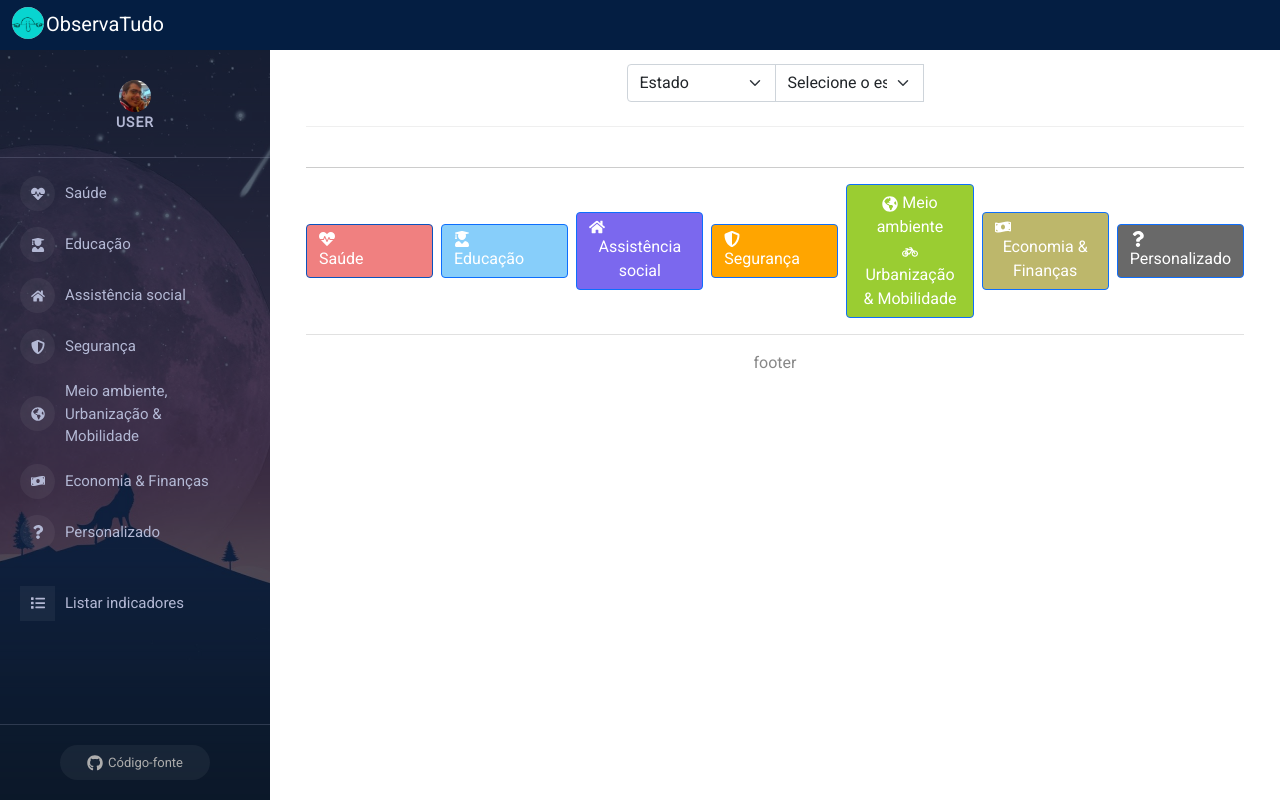
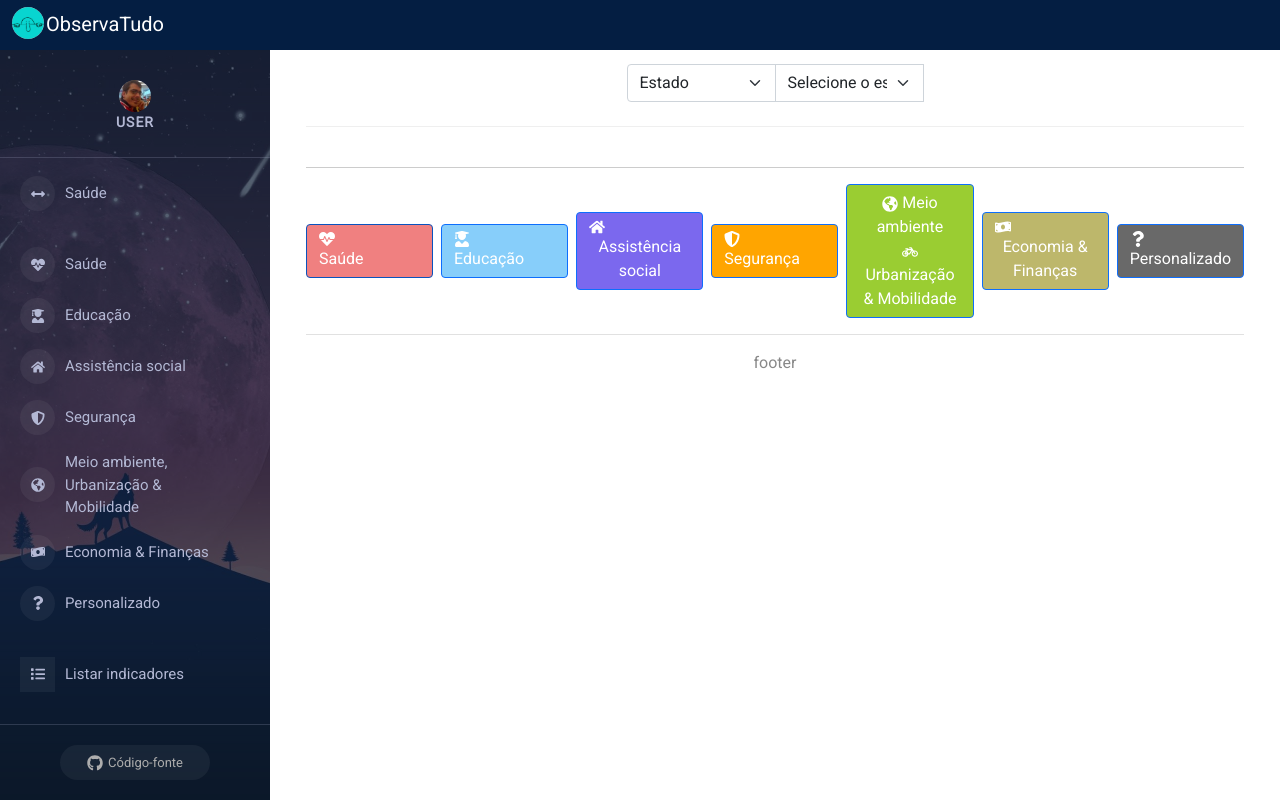
Before and after one commit to JJDSNT/otfrontend2, a React (Create React App) app: page / in a window 1280 px wide. Built offline with nearby package versions, Linux system fonts and the light colour scheme.

Commit message:
lidando com o menu colapsado

```diff
--- a/src/Layout/Aside.tsx
+++ b/src/Layout/Aside.tsx
@@ -8,16 +8,17 @@ import {
   SidebarFooter,
   SidebarContent,
 } from 'react-pro-sidebar';
-import { FaGithub, FaGlobeAmericas, FaHeartbeat, FaHome, FaList, FaMoneyBillWave, FaQuestion, FaUserGraduate, FaShieldAlt } from 'react-icons/fa';
+import { FaArrowsAltH, FaGithub, FaGlobeAmericas, FaHeartbeat, FaHome, FaList, FaMoneyBillWave, FaQuestion, FaUserGraduate, FaShieldAlt } from 'react-icons/fa';
 import sidebarBg from './assets/bg.jpg';
 
 interface Props{
   collapsed: boolean;
   toggled: boolean;
   handleToggleSidebar: () => void;
+  handleCollapsedChange: () => void;
 }
 
-const Aside = ({ collapsed, toggled, handleToggleSidebar }:Props) => {
+const Aside = ({ collapsed, toggled, handleToggleSidebar, handleCollapsedChange }:Props) => {
   return (
     <ProSidebar
       image={sidebarBg}
@@ -45,11 +46,15 @@ const Aside = ({ collapsed, toggled, handleToggleSidebar }:Props) => {
         <img src={avatar} style={{width:'32px', height:'32px', top:'10px', left:'10px', borderRadius:'50%'}} alt="avatar"/>
         <br />
         user
+
       </div>
         </div>
       </SidebarHeader>
 
       <SidebarContent>
+      <Menu iconShape="circle">
+      <MenuItem icon={<FaArrowsAltH />} onClick={() => handleCollapsedChange()}> Saúde</MenuItem>
+      </Menu>
         <Menu iconShape="circle">
           <MenuItem icon={<FaHeartbeat />}> Saúde</MenuItem>
           <MenuItem icon={<FaUserGraduate />}> Educação</MenuItem>
--- a/src/Layout/Layout.tsx
+++ b/src/Layout/Layout.tsx
@@ -7,6 +7,10 @@ function Layout() {
 
   const [collapsed, setCollapsed] = useState<boolean>(false);
   const [toggled, setToggled] = useState<boolean>(false);
+
+  const handleCollapsedChange = ():void => {
+    setCollapsed(!collapsed);
+  };
 
   const handleToggleSidebar = ():void => {
     setToggled(!toggled);
@@ -21,6 +25,7 @@ function Layout() {
         collapsed={collapsed}
         toggled={toggled}
         handleToggleSidebar={handleToggleSidebar}
+        handleCollapsedChange={handleCollapsedChange}
       />
       <Main />
     </div>
--- a/src/Layout/Navbar.tsx
+++ b/src/Layout/Navbar.tsx
@@ -26,8 +26,8 @@ const Navbar = ({
 
             </div>
 
-            <button  onClick={() => handleToggleSidebar()} id="showLeft" className="navbar-toggler navbar-toggler-right" style={{marginTop:'-7px'}} type="button"  aria-controls="navbarCollapse" aria-expanded="false" aria-label="Toggle navigation">
-                <span className="navbar-toggler-icon"></span>
+            <button  onClick={() => handleToggleSidebar()} id="toogle" className="navbar-toggler navbar-toggler-right" style={{marginTop:'-7px'}} type="button"  aria-controls="navbarCollapse" aria-expanded="false" aria-label="Toggle navigation">
+            <span className="navbar-toggler-icon"></span>
             </button>
 
             </div>
```
